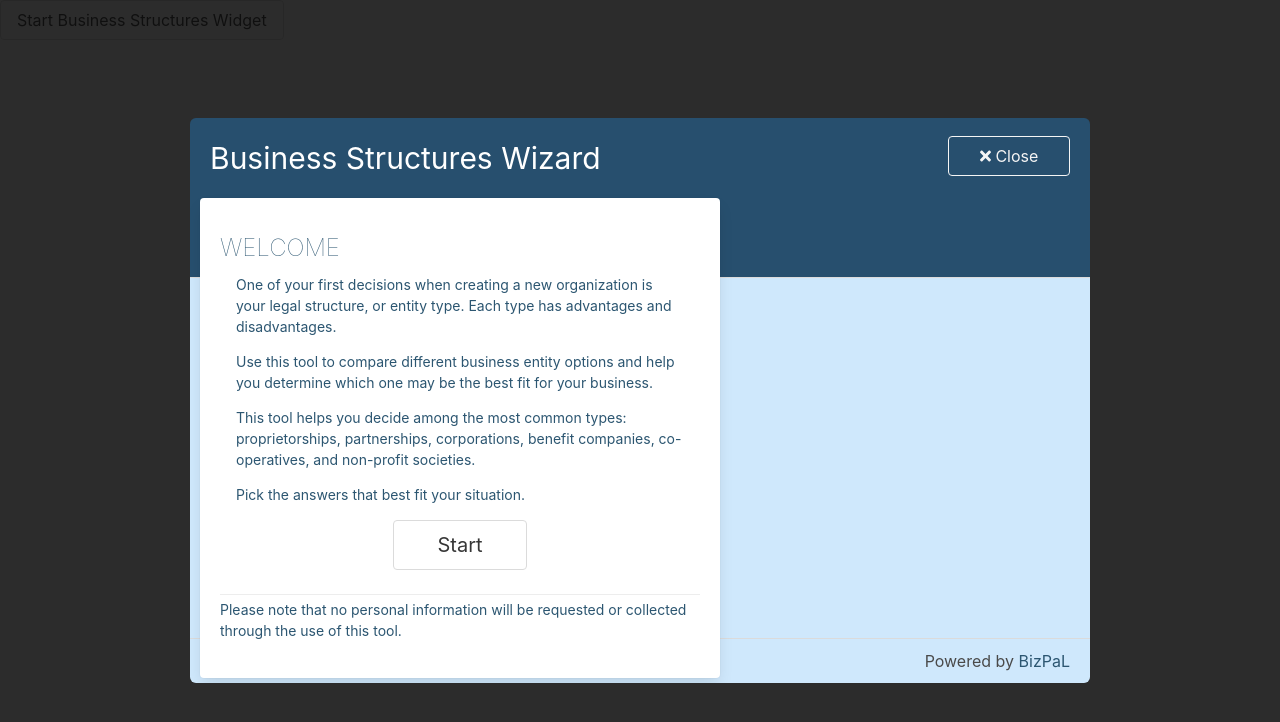
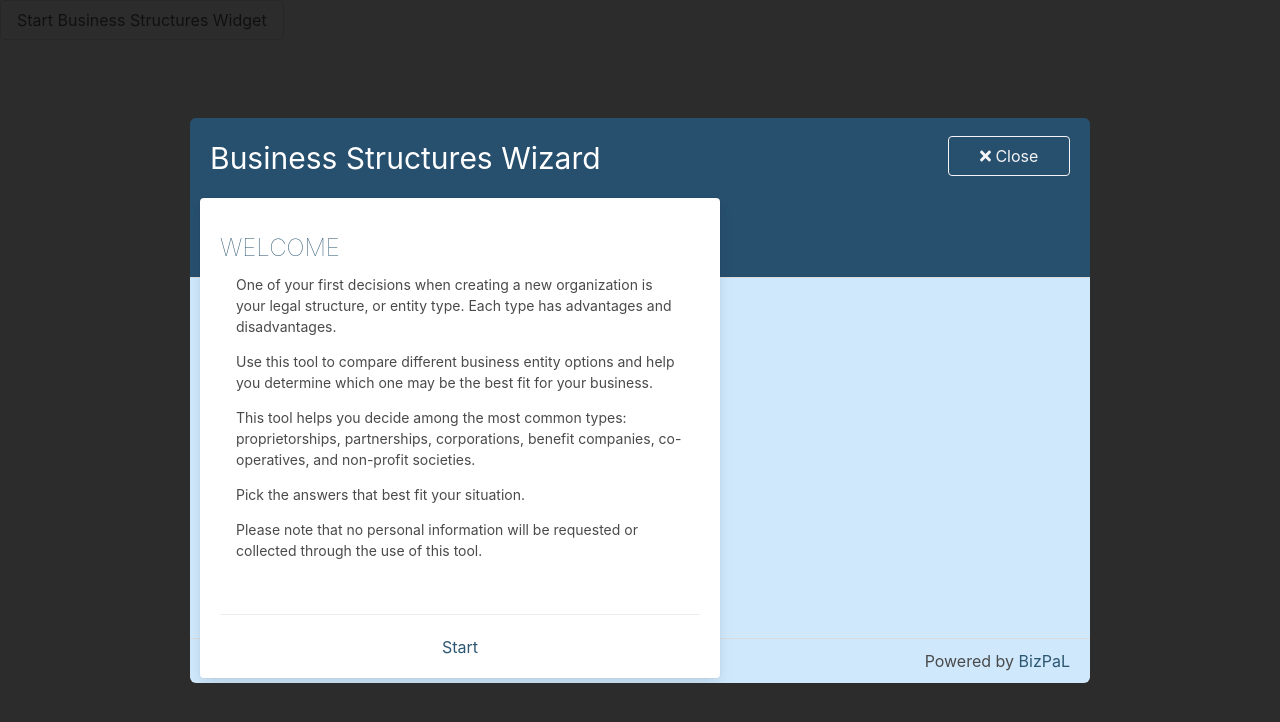
Before and after one commit to bcgov/entity-selection-tool, a Vue app: page / in a window 1280 px wide. Both pictures are taken after a click on the button "Start Business Structures Widget". Shown: the top 722 px of the page. Built offline with nearby package versions, Linux system fonts and the light colour scheme.

Commit message:
New Question Card Format

```diff
--- a/src/App.vue
+++ b/src/App.vue
@@ -77,7 +77,7 @@ export default {
   padding-right: 1rem;
   padding-top: 0rem;
   padding-bottom: 1rem;
-  height: 320px;
+  height: 340px;
   overflow-y: auto;
 }
 .card .content .be-nonprofit-list {
@@ -87,10 +87,7 @@ export default {
 .card-footer-item {
   color: #2c5671;
 }
-.card .card-footer {
-  height: 80px;
-  overflow-y: auto;
-}
+
 .be-context {
   padding-top: 4px;
   color: #2c5671;
@@ -100,23 +97,18 @@ export default {
   font-size: 14px;
 }
 .be-question-text {
-  height: 48px;
   margin-top: 16px;
   margin-bottom: 0px;
-  color: #2c5671;
-}
-.be-question-form {
-  height: 140px;
 }
 .buttons {
   height: 60px;
   justify-content: center;
 }
-.be-form-button {
+.be-button {
   width: 30%;
 }
-.be-form-button:focus,
-.be-form-button.is-focused {
+.be-button:focus,
+.be-button.is-focused {
   border-color: hsl(217, 71%, 53%);
   box-shadow: 0 0 0 0.125em hsl(217, 71%, 85%);
   color: #363636;
@@ -168,6 +160,28 @@ export default {
 }
 .be-intro-text {
   font-size: 14px;
+}
+.be-card-content {
+  padding-bottom: 20px;
+}
+.be-form-button {
+  width: 100%;
+  height: 100%;
+  display: block;
+  background-color: transparent;
+  border-color: transparent;
+  -webkit-box-shadow: none;
+  box-shadow: none;
+  text-decoration: none;
   color: #2c5671;
 }
+.be-form-button:hover,
+.be-form-button.is-hovered,
+.be-form-button:focus,
+.be-form-button.is-focused,
+.be-form-button:active {
+  box-shadow: 0, 0, 0, 0;
+  border: none;
+  color: #363636;
+}
 </style>
--- a/src/components/Entity.vue
+++ b/src/components/Entity.vue
@@ -24,6 +24,7 @@
                 ]
               }}
             </legend>
+
             <br />
             <form class="be-question-form">
               <template v-for="(value, index) in current">
@@ -49,9 +50,15 @@
               </template>
             </form>
           </fieldset>
-          <br />
+
+          <section class="be-context">
+            <p v-if="!isHidden">
+              {{ getQuestionContext }}
+            </p>
+          </section>
+          <!--
           <div class="buttons">
-            <b-button
+             <b-button
               class="be-form-button"
               size="is-medium"
               @click="previous()"
@@ -75,14 +82,37 @@
             >
               {{ $t("submit") }}
             </b-button>
-          </div>
+
+          </div>-->
         </template>
         <template v-slot:footertext>
-          <section class="be-context">
-            <p v-if="!isHidden">
-              {{ getQuestionContext }}
-            </p>
-          </section>
+          <span class="card-footer-item">
+            <b-button
+              class="be-form-button "
+              :disabled="disabledPreviousButton"
+              @click="previous()"
+            >
+              {{ $t("previous") }}</b-button
+            >
+          </span>
+          <span class="card-footer-item">
+            <b-button
+              class="be-form-button"
+              :disabled="disabledNextButton"
+              @click="next()"
+            >
+              {{ $t("next") }}
+            </b-button>
+          </span>
+          <span class="card-footer-item">
+            <b-button
+              class="be-form-button"
+              :disabled="disabledSubmitButton"
+              @click="showResults()"
+            >
+              {{ $t("submit") }}</b-button
+            >
+          </span>
         </template>
       </BaseCard>
     </div>
--- a/src/components/ModalHome.vue
+++ b/src/components/ModalHome.vue
@@ -78,16 +78,7 @@
               <p class="be-intro-text">{{ $t("intro_2") }}</p>
               <p class="be-intro-text">{{ $t("intro_3") }}</p>
               <p class="be-intro-text">{{ $t("intro_4") }}</p>
-
-              <div class="buttons">
-                <b-button
-                  class="be-form-button"
-                  size="is-medium"
-                  @click="showIntroGate()"
-                >
-                  Start
-                </b-button>
-              </div>
+              <p class="be-intro-text">{{ $t("intro_disclaimer") }}</p>
             </div>
             <div v-if="introGate">
               <fieldset>
@@ -149,9 +140,14 @@
             </div>
           </template>
           <template v-slot:footertext>
-            <section class="be-context">
-              <p v-if="!introGate">{{ $t("intro_disclaimer") }}</p>
-              <p v-if="introGate">
+            <span v-if="!introGate" class="card-footer-item">
+              <b-button class="be-form-button" @click="showIntroGate()">
+                {{ $t("start") }}</b-button
+              >
+            </span>
+
+            <section v-if="introGate" class="be-context">
+              <p>
                 {{ $t("disclaimer") }}
               </p>
             </section>
@@ -211,6 +207,7 @@ export default {
         business_structures: "Business Structures Wizard",
         close: "Close",
         restart: "Restart",
+        start: "Start",
         entity_title_one: "Suggested",
         entity_title_two: "Business Structure",
         start_question:
@@ -239,6 +236,7 @@ export default {
         business_structures: "Structures d'entreprise",
         close: "Fermer",
         restart: "Redémarrer",
+        start: "Start FR",
         entity_title_one: "Structure d'entreprise",
         entity_title_two: "suggérée",
         start_question:
--- a/src/components/Results.vue
+++ b/src/components/Results.vue
@@ -28,13 +28,21 @@
           </div>
         </template>
         <template v-slot:footertext>
-          <a href="#" class="card-footer-item" @click="onClickButton">{{
-            $t("restart")
-          }}</a>
-          <a href="#" class="card-footer-item" @click="printEntity">
-            {{ $t("print_results") }}</a
-          >
-          <a href="#" class="card-footer-item">{{ $t("print_summaries") }}</a>
+          <span class="card-footer-item">
+            <b-button class="be-form-button " @click="onClickButton">{{
+              $t("restart")
+            }}</b-button>
+          </span>
+          <span class="card-footer-item">
+            <b-button class="be-form-button" @click="printEntity">
+              {{ $t("print_results") }}
+            </b-button>
+          </span>
+          <span class="card-footer-item">
+            <b-button class="be-form-button">
+              {{ $t("print_summaries") }}
+            </b-button>
+          </span>
         </template>
       </BaseCard>
     </div>
```
